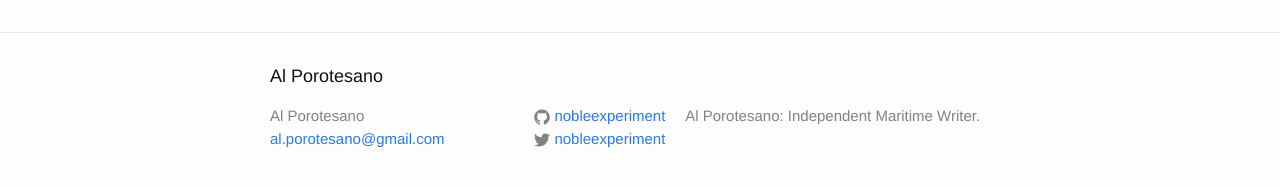
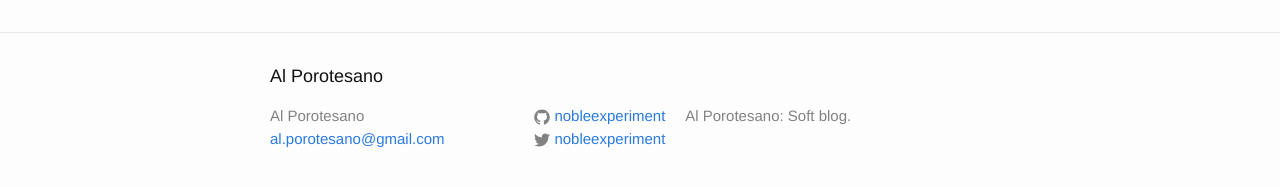
Before and after one commit to nobleexperiment/nobleexperiment.github.io, a Jekyll site: the page built from index.html, in a window 1280 px wide. Shown: the part 624-811 px from the top of the page. Built offline with Jekyll 4.4.1, drawn with Linux system fonts in a browser that asks for light colours.

Commit message:
Update _config.yml

```diff
--- a/_config.yml
+++ b/_config.yml
@@ -9,7 +9,7 @@
 title: Al Porotesano
 email: al.porotesano@gmail.com
 description: > # this means to ignore newlines until "baseurl:"
-  Al Porotesano: Independent Maritime Writer.
+  Al Porotesano: Soft blog.
 baseurl: "" # the subpath of your site, e.g. /blog
 url: "http://yourdomain.com" # the base hostname & protocol for your site
 twitter_username: nobleexperiment
@@ -17,3 +17,8 @@ github_username:  nobleexperiment
 
 # Build settings
 markdown: kramdown
+
+# Create Tags
+tags:
+- Wilmington
+- Fiduciary_Advisor
```
